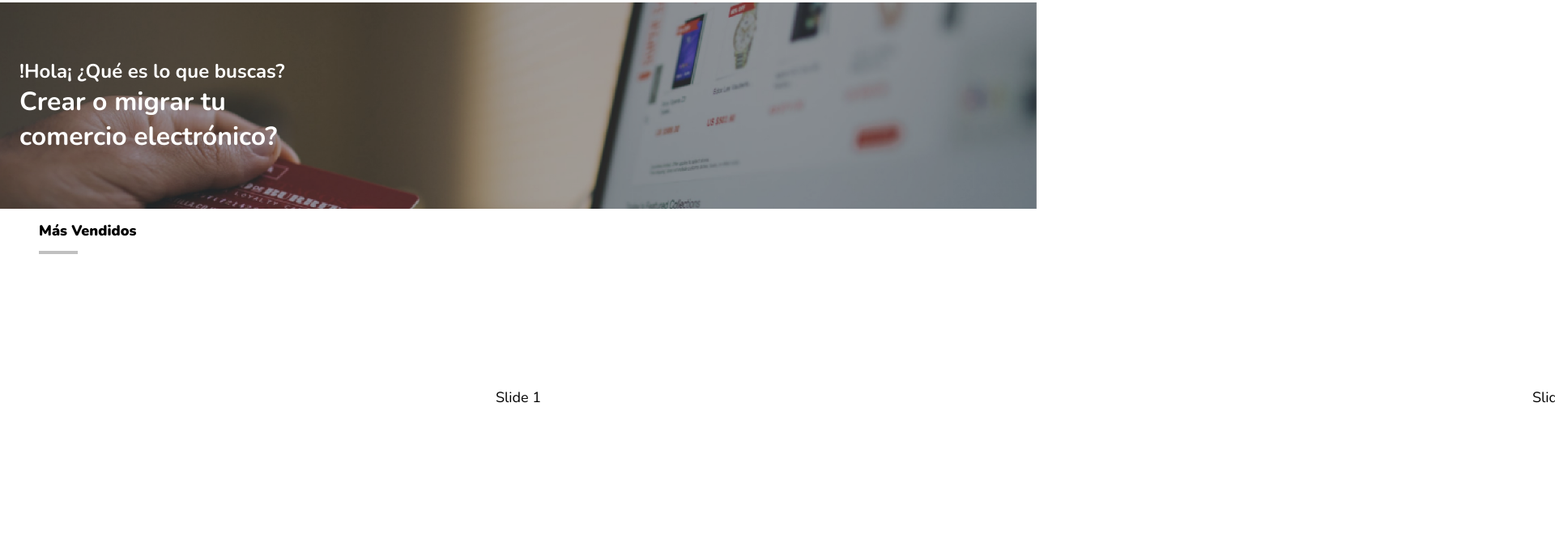
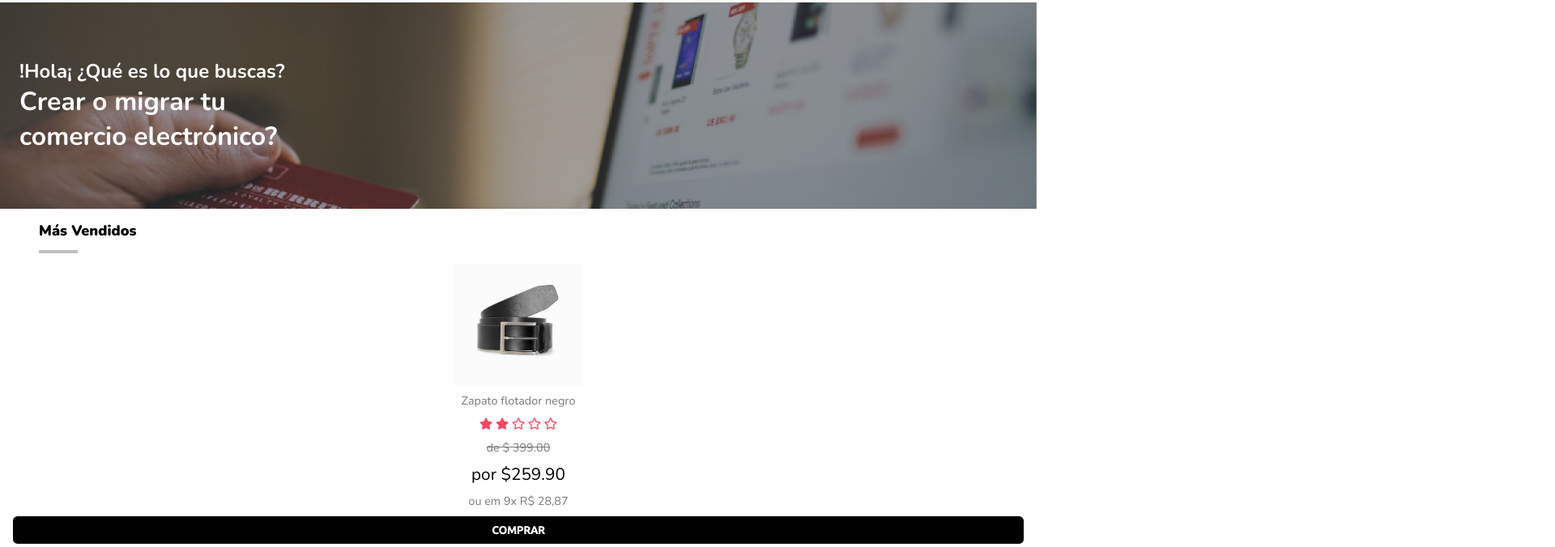
Before and after one commit to rodolfodom/testFrontEndCorebiz, a website with bundled scripts: page public/index.html in a window 1280 px wide. Shown: the part 172-848 px from the top of the page at 81% size, 1920 px wide, since content can reach past the window. Built offline with nearby package versions, Linux system fonts and the light colour scheme; files whose address does not match are found by name.

Commit message:
feat/productSlides: I added content product slide template

```diff
--- a/public/assets/scripts/productsSlider.js
+++ b/public/assets/scripts/productsSlider.js
@@ -7,6 +7,7 @@ export default function productsSlider() {
 
     const swiper = new Swiper(container, {
         slidesPerView: 2,
+        spaceBetween: 47,
         pagination: {
             el: pagination,
             type: 'bullets'
--- a/public/index.html
+++ b/public/index.html
@@ -5,7 +5,8 @@
     <meta charset="UTF-8">
     <meta http-equiv="X-UA-Compatible" content="IE=edge">
     <meta name="viewport" content="width=device-width, initial-scale=1.0">
-    <link rel="preconnect" href="https://fonts.gstatic.com">
+    <link rel="stylesheet" href="https://use.fontawesome.com/releases/v5.15.3/css/all.css"
+        integrity="sha384-SZXxX4whJ79/gErwcOYf+zWLeJdY/qpuqC4cAa9rOGUstPomtqpuNWT9wdPEn2fk" crossorigin="anonymous">
     <link
         href="https://fonts.googleapis.com/css2?family=Lato:wght@700&family=Nunito:wght@400;600;700;900&family=Ubuntu:wght@500&display=swap"
         rel="stylesheet">
@@ -101,11 +102,65 @@
             <h2>Más Vendidos</h2>
             <div class="bar"></div>
             <!--Products Slider-->
-            <div class="swiper-container-products" id="products-container">
+            <div class="swiper-container" id="products-container">
                 <div class="swiper-wrapper">
-                    <div class="swiper-slide">Slide 1</div>
-                    <div class="swiper-slide">Slide 2</div>
-                    <div class="swiper-slide">Slide 3</div>
+                    <div class="swiper-slide">
+                        <div class="content">
+                            <div class="product-img">
+                                <img src="./assets/img/image 3-2.png" alt="">
+                            </div>
+                            <p>Zapato flotador negro</p>
+                            <div class="score">
+                                <i class="fas fa-star"></i>
+                                <i class="fas fa-star"></i>
+                                <i class="far fa-star"></i>
+                                <i class="far fa-star"></i>
+                                <i class="far fa-star"></i>
+                            </div>
+                            <p class="last-price">de $ 399.00</p>
+                            <p class="actual-price">por $259.90</p>
+                            <p>ou em 9x R$ 28,87</p>
+                            <button>COMPRAR</button>
+                        </div>
+                    </div>
+                    <div class="swiper-slide">
+                        <div class="content">
+                            <div class="product-img">
+                                <img src="./assets/img/image 3-1.png" alt="">
+                            </div>
+                            <p>Zapato flotador negro</p>
+                            <div class="score">
+                                <i class="fas fa-star"></i>
+                                <i class="fas fa-star"></i>
+                                <i class="far fa-star"></i>
+                                <i class="far fa-star"></i>
+                                <i class="far fa-star"></i>
+                            </div>
+                            <p class="last-price">de $ 399.00</p>
+                            <p class="actual-price">por $259.90</p>
+                            <p>ou em 9x R$ 28,87</p>
+                            <button>COMPRAR</button>
+                        </div>
+                    </div>
+                    <div class="swiper-slide">
+                        <div class="content">
+                            <div class="product-img">
+                                <img src="./assets/img/image 3.png" alt="">
+                            </div>
+                            <p>Zapato flotador negro</p>
+                            <div class="score">
+                                <i class="fas fa-star"></i>
+                                <i class="fas fa-star"></i>
+                                <i class="far fa-star"></i>
+                                <i class="far fa-star"></i>
+                                <i class="far fa-star"></i>
+                            </div>
+                            <p class="last-price">de $ 399.00</p>
+                            <p class="actual-price">por $259.90</p>
+                            <p>ou em 9x R$ 28,87</p>
+                            <button>COMPRAR</button>
+                        </div>
+                    </div>
                     <div class="swiper-slide">Slide 4</div>
                 </div>
                 <!-- Add Pagination -->
@@ -113,6 +168,20 @@
             </div>
         </section>
     </main>
+    <template id="productCard">
+        <div class="content">
+            <div class="product-img">
+                <img src="" alt="">
+            </div>
+            <p id="productName"></p>
+            <div class="score">
+            </div>
+            <p class="last-price"></p>
+            <p class="actual-price"></p>
+            <p></p>
+            <button>COMPRAR</button>
+        </div>
+    </template>
     <script src="../node_modules/swiper/swiper-bundle.min.js"></script>
     <script src="./main.js" defer type="module"></script>
 </body>
--- a/public/style.css
+++ b/public/style.css
@@ -12,6 +12,7 @@
   --color-grey-7: #333333;
   --swiper-theme-color: #f8475f;
   --font-nunito: 'Nunito', sans-serif;
+  --font-ubuntu: 'Ubuntu', sans-serif;
 }
 
 body {
@@ -143,7 +144,11 @@ header {
 
 /************* products section ************** */
 
-.swiper-container-products{
+.products {
+  background-color: var(--color-white);
+}
+
+.products .swiper-container{
   width: 100%;
   height: 355px;
 }
@@ -155,8 +160,61 @@ header {
 }
 
 .bar {
-  margin: -0.125rem 0 0 3rem;
+  margin: -0.15rem 0 0.5rem 3rem;
   height: 4px;
   width: 3rem;
   background-color: var(--color-grey-2);
 }
+
+
+/* **************** product slide content **************** */
+.swiper-slide .content {
+  height: 100%;
+  width: 100%;
+  display: flex;
+  flex-direction: column;
+  align-items: center;
+  color: var(--color-grey-5);
+  font-size: 0.9rem;
+  justify-content: space-around;
+}
+
+.product-img {
+  width: 160px;
+  height: 150px;
+}
+
+.product-img img {
+  height: 100%;
+  width: 100%;
+}
+.swiper-slide .content .last-price{
+  text-decoration: line-through;
+}
+
+.swiper-slide .content .actual-price{
+  color: var(--color-black);
+  font-size: 1.3rem;
+}
+
+.swiper-slide .content .score{
+  color: var(--color-highlight);
+}
+
+.swiper-slide .content button {
+  align-self: stretch;
+  margin: 0 1rem;
+  border-radius: 5.57px;
+  padding: 0.6rem 2rem;
+  background: var(--color-black);
+  color: var(--color-white);
+  font-family: var(--font-ubuntu);
+  font-weight: 900;
+  border: none;
+}
+
+
+.swiper-slide .content > * {
+  margin-top: 0.025rem;
+  margin-bottom: 0.025rem;
+}
```
